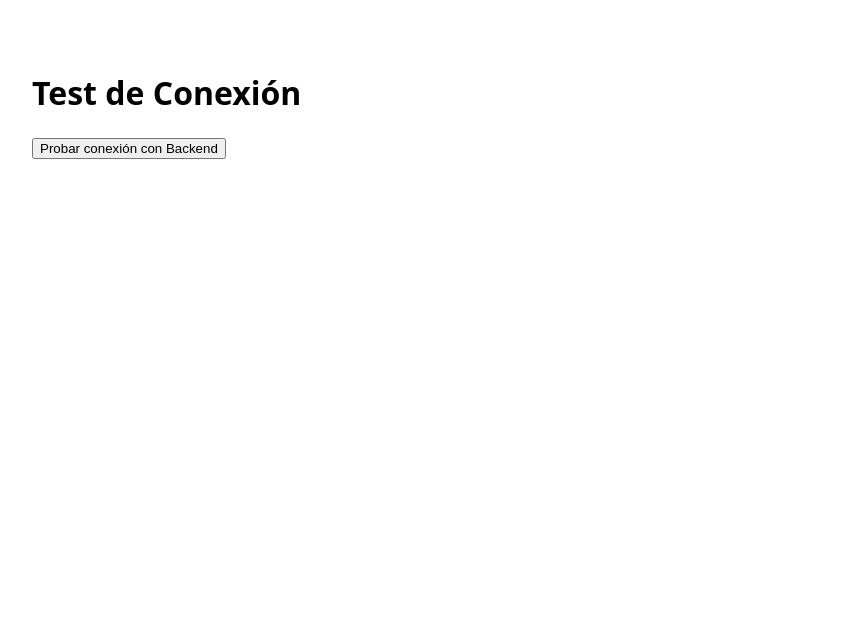
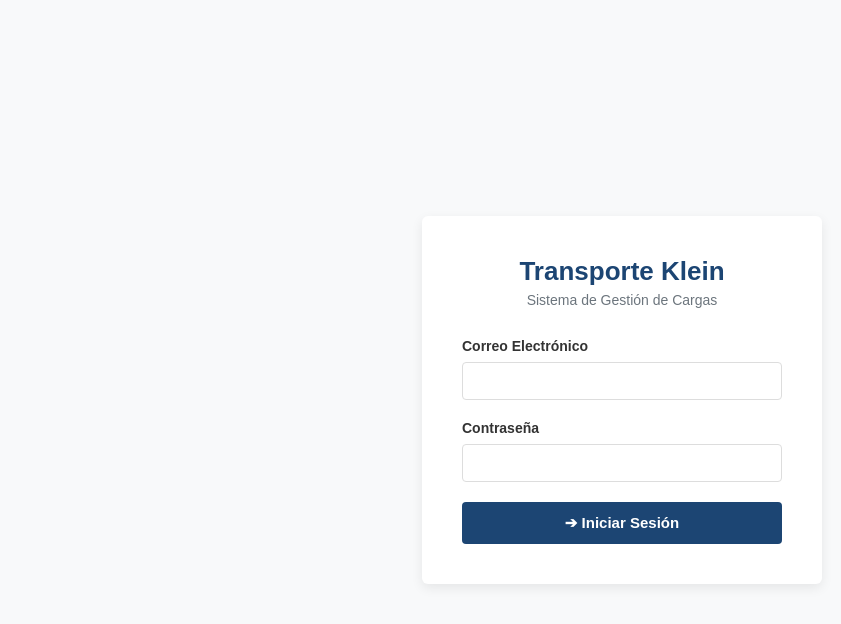
Before and after one commit to maleklein/transporte-klein-frontend, a React (Vite) app: page / in a window 1280 px wide. Shown: the top 624 px of the page, without its empty margins (18-859 px from the left). Built offline with nearby package versions, Linux system fonts and the light colour scheme.

Commit message:
Creacion de la vista del login con validacion y conexion a la API
Se maquetó la tarjeta de inicio de sesion en index.css. Se implementó la validacion del correo en tiempo real con mensajes de error en el login.jsx y se conectó exitosamente ocon el backend

```diff
--- a/src/App.jsx
+++ b/src/App.jsx
@@ -1,13 +1,8 @@
-import React from 'react';
-import { Routes, Route } from 'react-router-dom';
-import Login from './Login'; // Asegúrate de que tu archivo Login.jsx esté en la misma carpeta
+import IniciarSesion from './login'; // Importamos el archivo login.jsx
 
 function App() {
   return (
-    <Routes>
-      {/* Definimos que la ruta principal "/" muestre el componente Login */}
-      <Route path="/" element={<Login />} />
-    </Routes>
+    <IniciarSesion />
   );
 }
 
--- a/src/index.css
+++ b/src/index.css
@@ -1,4 +1,83 @@
+* {
+    box-sizing: border-box;
+    margin: 0;
+    padding: 0;
+    font-family: Arial, sans-serif; /* Puedes cambiarlo si usan otra fuente */
+}
+
 body {
-  margin: 0;
-  font-family: system-ui, sans-serif;
+    background-color: #f8f9fa; /* Fondo gris muy clarito */
+    display: flex;
+    justify-content: center;
+    align-items: center;
+    height: 100vh;
 }
+
+.tarjeta-login {
+    background-color: white;
+    padding: 40px;
+    border-radius: 6px;
+    box-shadow: 0px 4px 12px rgba(0, 0, 0, 0.08); /* Sombra suave como en la imagen */
+    width: 400px;
+    text-align: center;
+}
+
+.titulo {
+    color: #1c4573; /* El azul oscuro de tu diseño */
+    font-size: 26px;
+    margin-bottom: 5px;
+}
+
+.subtitulo {
+    color: #6c757d;
+    font-size: 14px;
+    margin-bottom: 30px;
+}
+
+.grupo-input {
+    text-align: left;
+    margin-bottom: 20px;
+}
+
+.grupo-input label {
+    display: block;
+    font-size: 14px;
+    font-weight: bold;
+    color: #333;
+    margin-bottom: 8px;
+}
+
+.grupo-input input {
+    width: 100%;
+    padding: 10px;
+    border: 1px solid #ddd;
+    border-radius: 4px;
+    font-size: 14px;
+}
+
+.boton-ingresar {
+    width: 100%;
+    padding: 12px;
+    background-color: #1c4573; /* Azul oscuro del botón */
+    color: white;
+    border: none;
+    border-radius: 4px;
+    font-size: 15px;
+    cursor: pointer;
+    font-weight: bold;
+    display: flex;
+    justify-content: center;
+    align-items: center;
+    gap: 8px; /* Espacio entre la flechita y el texto */
+    transition: background-color 0.3s;
+}
+
+.boton-ingresar:hover {
+    background-color: #133153; /* Se oscurece un poco al pasar el mouse */
+}
+
+.mensaje-error {
+    color: #d9534f;
+    font-size: 14px;
+    margin-bottom: 15px;
+}
--- a/src/login.jsx
+++ b/src/login.jsx
@@ -1,28 +1,95 @@
-import React from 'react';
+import { useState } from 'react';
+import './index.css';
 
-const Login = () => {
-    const probarConexion = async () => {
+const IniciarSesion = () => {
+    //Variables de estado
+    const [correo, asignarCorreo] = useState('');
+    const [clave, asignarClave] = useState('');
+    const [mensajeError, asignarMensajeError] = useState('');
+
+    //Función que se ejecuta al apretar el botón
+    const manejarEnvio = async (evento) => {
+        evento.preventDefault(); //Evita que la página se recargue al enviar el formulario
+
         try {
-            // Hacemos un fetch a la ruta que configuramos en el backend
-            const response = await fetch('http://localhost:3000/auth/login', {
+            //Hacemos la petición al backend local
+            const respuesta = await fetch('http://localhost:3000/autenticacion/iniciar-sesion', {
                 method: 'POST',
-                headers: { 'Content-Type': 'application/json' },
-                body: JSON.stringify({ email: 'test@test.com', password: '123' })
+                headers: {
+                    'Content-Type': 'application/json',
+                },
+                body: JSON.stringify({ correo, clave }) //Enviamos los datos en español
             });
 
-            // Si llega acá, es que el backend respondió (aunque sea un error 401)
-            alert("¡Conexión exitosa! El backend está respondiendo.");
+            const datos = await respuesta.json();
+
+            //Si el backend nos devuelve un error (credenciales incorrectas)
+            if (!respuesta.ok) {
+                asignarMensajeError(datos.error);
+                return;
+            }
+
+            // Si todo salió bien
+            asignarMensajeError('');
+            alert(`¡Inicio de sesión exitoso! Bienvenido, ${datos.usuario.nombre}`);
+            console.log("Token recibido:", datos.token);
+
+            //MAS ADELANTE ACA VA EL CÓDIGO PARA REDIRECCIONAR A LA PÁGINA PRINCIPAL DE LA APP
+
         } catch (error) {
-            alert("Error: No se pudo conectar al backend. Revisa si está encendido.");
+            asignarMensajeError('Error de red: No se pudo conectar con el servidor.');
         }
     };
 
     return (
-        <div style={{ padding: '50px' }}>
-            <h1>Test de Conexión</h1>
-            <button onClick={probarConexion}>Probar conexión con Backend</button>
+        <div className="tarjeta-login">
+            <h1 className="titulo">Transporte Klein</h1>
+            <p className="subtitulo">Sistema de Gestión de Cargas</p>
+
+            <form onSubmit={manejarEnvio}>
+                <div className="grupo-input">
+                    <label>Correo Electrónico</label>
+                    <input
+                        type="email"
+                        value={correo}
+                        onChange={(evento) => {
+                            asignarCorreo(evento.target.value);
+
+                            //borro cualquier error previo para que el navegador no se confunda
+                            evento.target.setCustomValidity('');
+
+                            //Evalúo si el texto actual es inválido (le falta el @ o está vacío)
+                            if (!evento.target.validity.valid) {
+                                // Si está mal, volvemos a poner nuestro mensaje
+                                evento.target.setCustomValidity('Formato de correo inválido.');
+                            }
+                        }}
+                        onInvalid={(evento) => {
+                            evento.target.setCustomValidity('Formato de correo inválido.');
+                        }}
+                        required
+                    />
+                </div>
+
+                <div className="grupo-input">
+                    <label>Contraseña</label>
+                    <input
+                        type="password"
+                        value={clave}
+                        onChange={(evento) => asignarClave(evento.target.value)}
+                        required
+                    />
+                </div>
+
+                {/* Si hay un error, mostramos el mensaje en rojo */}
+                {mensajeError && <p className="mensaje-error">{mensajeError}</p>}
+
+                <button type="submit" className="boton-ingresar">
+                    ➔ Iniciar Sesión
+                </button>
+            </form>
         </div>
     );
 };
 
-export default Login;
+export default IniciarSesion;
```
